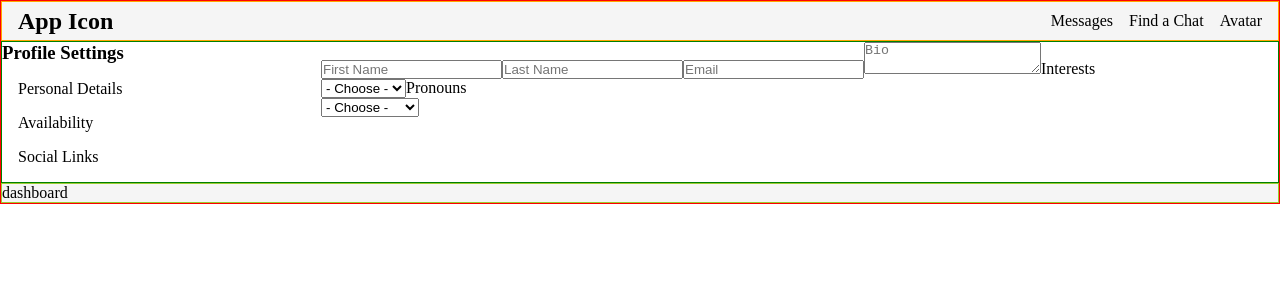
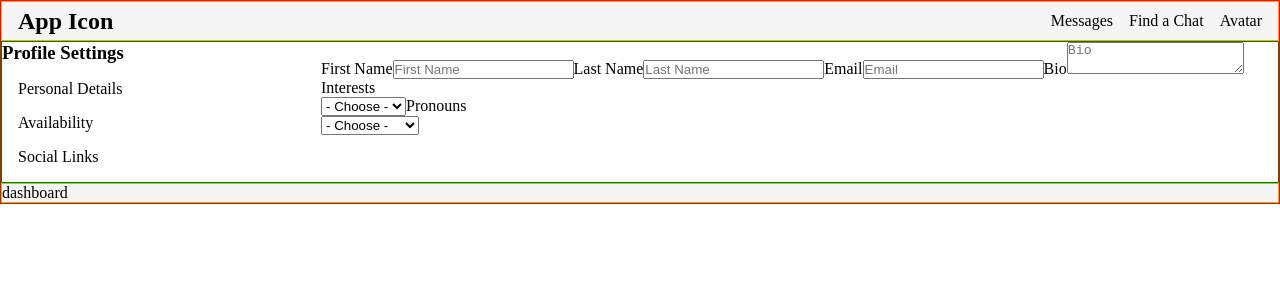
Before and after one commit to vishalicious213/coffee-chat, a React (Vite) app: page / in a window 1280 px wide. Shown: the top 300 px of the page. Built offline with nearby package versions, Linux system fonts and the light colour scheme.

Commit message:
personal-details has labels for its inputs

```diff
--- a/src/components/features/profile-settings/personal-details.jsx
+++ b/src/components/features/profile-settings/personal-details.jsx
@@ -24,6 +24,7 @@ const PersonalDetails = () => {
 
     return (
         <form>
+            <label htmlFor="firstName">First Name</label>
             <input
                 type="text"
                 placeholder="First Name"
@@ -31,6 +32,7 @@ const PersonalDetails = () => {
                 name="firstName"
                 value={formData.firstName}
             />
+            <label htmlFor="lastName">Last Name</label>
             <input
                 type="text"
                 placeholder="Last Name"
@@ -38,6 +40,7 @@ const PersonalDetails = () => {
                 name="lastName"
                 value={formData.lastName}
             />
+            <label htmlFor="email">Email</label>
             <input
                 type="email"
                 placeholder="Email"
@@ -45,6 +48,7 @@ const PersonalDetails = () => {
                 name="email"
                 value={formData.email}
             />
+            <label htmlFor="bio">Bio</label>
             <textarea
                 value={formData.bio}
                 placeholder="Bio"
```
